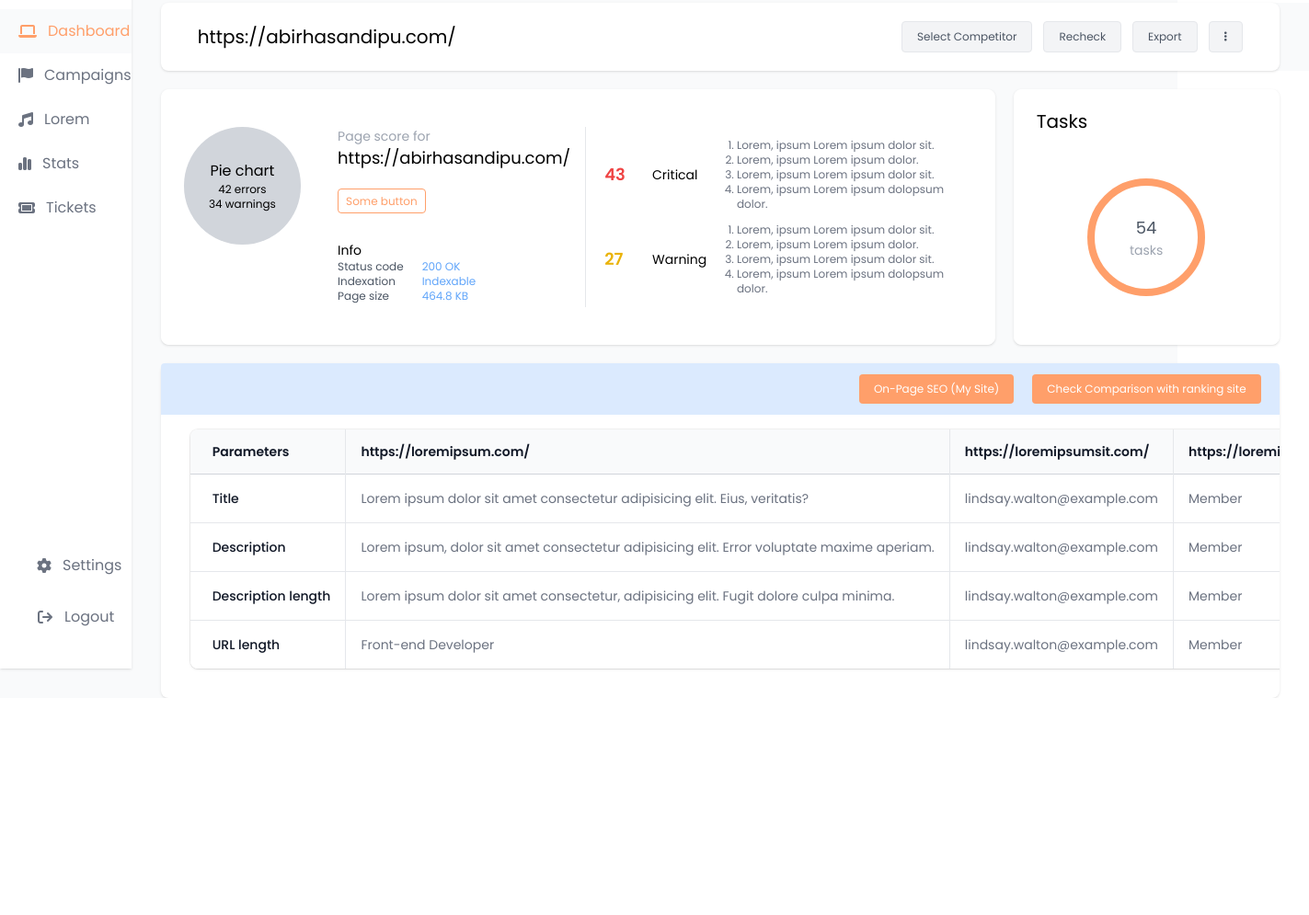
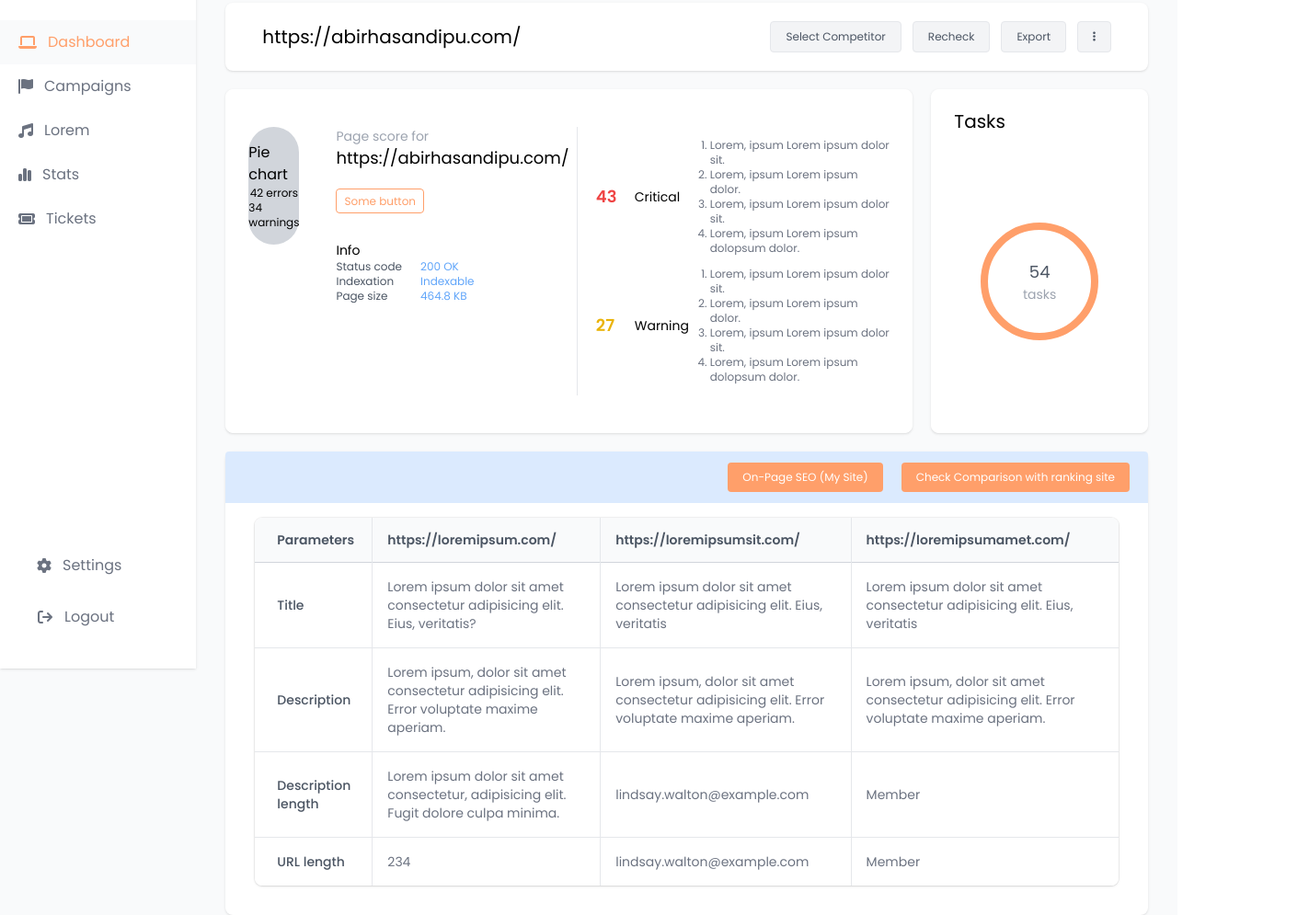
Before and after one commit to abirhasandipu/kwr-dashboard, a website: page src/onpageseo2.html in a window 1280 px wide. Shown: the part 73-1068 px from the top of the page at 92% size, 1423 px wide, since content can reach past the window. Before the commit the page ends 832 px from the top, so only its background shows below. Drawn offline with Linux system fonts and the light colour scheme.

Commit message:
table complete

```diff
--- a/src/onpageseo2.html
+++ b/src/onpageseo2.html
@@ -207,12 +207,12 @@
                         <!-- comparison table -->
 
                         <div class="px-4 sm:px-6 lg:px-8">
-                            <div class="sm:flex sm:items-center">
-                                <div class="hidden sm:flex-auto">
-                                    <h1 class="text-xl font-semibold text-gray-900">Users</h1>
+                            <!-- <div class="sm:flex sm:items-center">
+                                <div class="sm:flex-auto">
+                                    <h1 class="text-xl font-semibold text-gray-600">If any title is required</h1>
                                 </div>
 
-                            </div>
+                            </div> -->
                             <div class="mt-0 mb-8 flex flex-col">
                                 <div class="-my-2 -mx-4 overflow-x-auto sm:-mx-6 lg:-mx-8">
                                     <div class="inline-block min-w-full py-2 align-middle md:px-6 lg:px-8">
@@ -222,70 +222,70 @@
                                                 <thead class="bg-gray-50">
                                                     <tr class="divide-x divide-gray-200">
                                                         <th scope="col"
-                                                            class="py-3.5 pl-4 pr-4 text-left text-sm font-semibold text-gray-900 sm:pl-6">
+                                                            class="py-3.5 pl-4 pr-4 text-left text-sm font-semibold text-gray-600 sm:pl-6">
                                                             Parameters</th>
                                                         <th scope="col"
-                                                            class="px-4 py-3.5 text-left text-sm font-semibold text-gray-900">
+                                                            class="px-4 py-3.5 text-left text-sm font-semibold text-gray-600">
                                                             https://loremipsum.com/</th>
                                                         <th scope="col"
-                                                            class="px-4 py-3.5 text-left text-sm font-semibold text-gray-900">
+                                                            class="px-4 py-3.5 text-left text-sm font-semibold text-gray-600">
                                                             https://loremipsumsit.com/</th>
                                                         <th scope="col"
-                                                            class="py-3.5 pl-4 pr-4 text-left text-sm font-semibold text-gray-900 sm:pr-6">
+                                                            class="py-3.5 pl-4 pr-4 text-left text-sm font-semibold text-gray-600 sm:pr-6">
                                                             https://loremipsumamet.com/</th>
                                                     </tr>
                                                 </thead>
                                                 <tbody class="divide-y divide-gray-200 bg-white">
                                                     <tr class="divide-x divide-gray-200">
                                                         <td
-                                                            class="whitespace-nowrap py-4 pl-4 pr-4 text-sm font-medium text-gray-900 sm:pl-6">
+                                                            class="py-4 pl-4 pr-4 text-sm font-medium text-gray-600 sm:pl-6">
                                                             Title</td>
-                                                        <td class="whitespace-nowrap p-4 text-sm text-gray-500">
+                                                        <td class="p-4 text-sm text-gray-500">
                                                             Lorem ipsum dolor sit amet consectetur adipisicing elit.
                                                             Eius, veritatis?</td>
-                                                        <td class="whitespace-nowrap p-4 text-sm text-gray-500">
+                                                        <td class="p-4 text-sm text-gray-500">
+                                                            Lorem ipsum dolor sit amet consectetur adipisicing elit.
+                                                            Eius, veritatis</td>
+                                                        <td class="py-4 pl-4 pr-4 text-sm text-gray-500 sm:pr-6">
+                                                            Lorem ipsum dolor sit amet consectetur adipisicing elit.
+                                                            Eius, veritatis</td>
+                                                    </tr>
+                                                    <tr class="divide-x divide-gray-200">
+                                                        <td
+                                                            class="py-4 pl-4 pr-4 text-sm font-medium text-gray-600 sm:pl-6">
+                                                            Description</td>
+                                                        <td class="p-4 text-sm text-gray-500">
+                                                            Lorem ipsum, dolor sit amet consectetur adipisicing elit.
+                                                            Error voluptate maxime aperiam.
+                                                        </td>
+                                                        <td class="p-4 text-sm text-gray-500">
+                                                            Lorem ipsum, dolor sit amet consectetur adipisicing elit.
+                                                            Error voluptate maxime aperiam.</td>
+                                                        <td class="py-4 pl-4 pr-4 text-sm text-gray-500 sm:pr-6">
+                                                            Lorem ipsum, dolor sit amet consectetur adipisicing elit.
+                                                            Error voluptate maxime aperiam.</td>
+                                                    </tr>
+                                                    <tr class="divide-x divide-gray-200">
+                                                        <td
+                                                            class="py-4 pl-4 pr-4 text-sm font-medium text-gray-600 sm:pl-6">
+                                                            Description length</td>
+                                                        <td class="p-4 text-sm text-gray-500">
+                                                            Lorem ipsum dolor sit amet consectetur, adipisicing elit.
+                                                            Fugit dolore culpa minima.</td>
+                                                        <td class="p-4 text-sm text-gray-500">
                                                             lindsay.walton@example.com</td>
-                                                        <td
-                                                            class="whitespace-nowrap py-4 pl-4 pr-4 text-sm text-gray-500 sm:pr-6">
+                                                        <td class="py-4 pl-4 pr-4 text-sm text-gray-500 sm:pr-6">
                                                             Member</td>
                                                     </tr>
                                                     <tr class="divide-x divide-gray-200">
                                                         <td
-                                                            class="whitespace-nowrap py-4 pl-4 pr-4 text-sm font-medium text-gray-900 sm:pl-6">
-                                                            Description</td>
-                                                        <td class="whitespace-nowrap p-4 text-sm text-gray-500">
-                                                            Lorem ipsum, dolor sit amet consectetur adipisicing elit.
-                                                            Error voluptate maxime aperiam.
-                                                        </td>
-                                                        <td class="whitespace-nowrap p-4 text-sm text-gray-500">
+                                                            class="py-4 pl-4 pr-4 text-sm font-medium text-gray-600 sm:pl-6">
+                                                            URL length</td>
+                                                        <td class="p-4 text-sm text-gray-500">
+                                                            234</td>
+                                                        <td class="p-4 text-sm text-gray-500">
                                                             lindsay.walton@example.com</td>
-                                                        <td
-                                                            class="whitespace-nowrap py-4 pl-4 pr-4 text-sm text-gray-500 sm:pr-6">
-                                                            Member</td>
-                                                    </tr>
-                                                    <tr class="divide-x divide-gray-200">
-                                                        <td
-                                                            class="whitespace-nowrap py-4 pl-4 pr-4 text-sm font-medium text-gray-900 sm:pl-6">
-                                                            Description length</td>
-                                                        <td class="whitespace-nowrap p-4 text-sm text-gray-500">
-                                                            Lorem ipsum dolor sit amet consectetur, adipisicing elit.
-                                                            Fugit dolore culpa minima.</td>
-                                                        <td class="whitespace-nowrap p-4 text-sm text-gray-500">
-                                                            lindsay.walton@example.com</td>
-                                                        <td
-                                                            class="whitespace-nowrap py-4 pl-4 pr-4 text-sm text-gray-500 sm:pr-6">
-                                                            Member</td>
-                                                    </tr>
-                                                    <tr class="divide-x divide-gray-200">
-                                                        <td
-                                                            class="whitespace-nowrap py-4 pl-4 pr-4 text-sm font-medium text-gray-900 sm:pl-6">
-                                                            URL length</td>
-                                                        <td class="whitespace-nowrap p-4 text-sm text-gray-500">
-                                                            Front-end Developer</td>
-                                                        <td class="whitespace-nowrap p-4 text-sm text-gray-500">
-                                                            lindsay.walton@example.com</td>
-                                                        <td
-                                                            class="whitespace-nowrap py-4 pl-4 pr-4 text-sm text-gray-500 sm:pr-6">
+                                                        <td class="py-4 pl-4 pr-4 text-sm text-gray-500 sm:pr-6">
                                                             Member</td>
                                                     </tr>
 
```
Also changed, not shown: src/onpageseo1.html (+2 -2 lines), dist/output.css.
